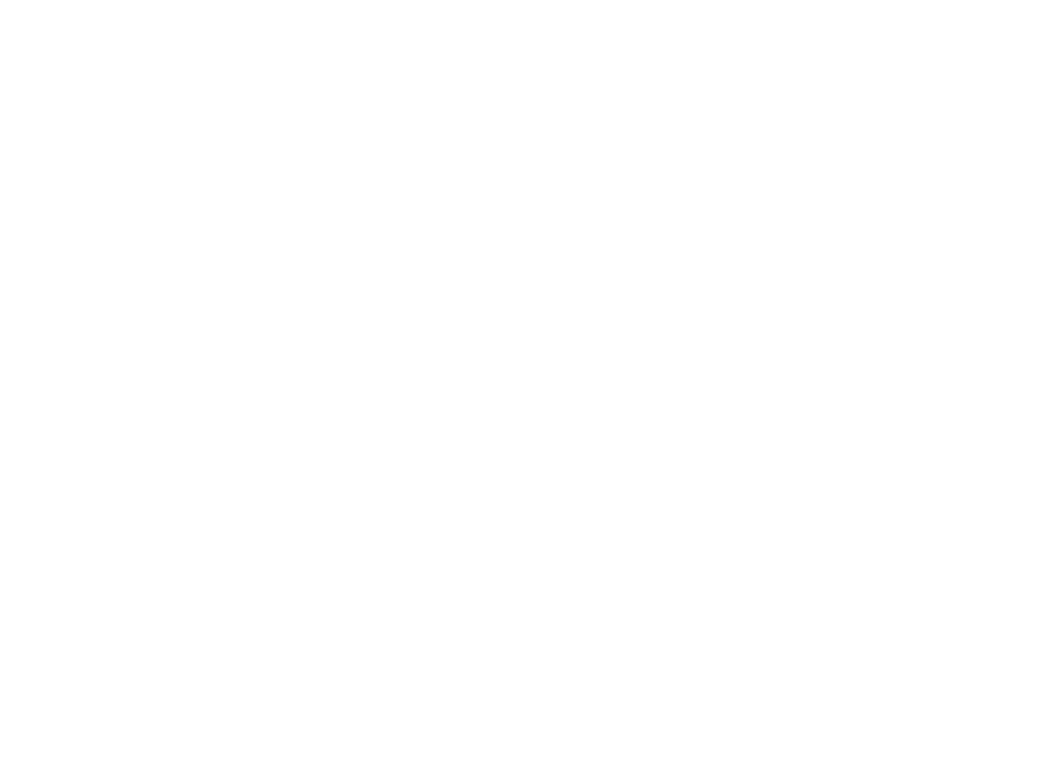
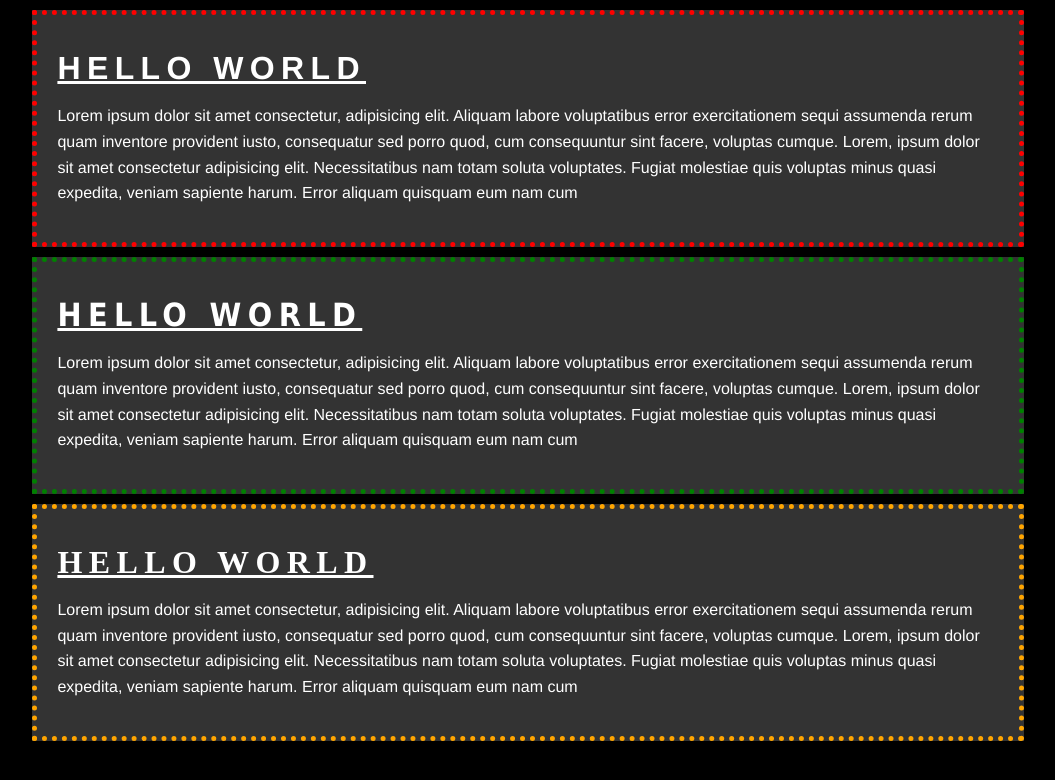
Before and after one commit to iamshashanksharma/css-practice, a plain HTML site: page index.html in a window 1280 px wide. Shown: the whole page, without its empty margins (112-1167 px from the left). Drawn offline with Linux system fonts and the light colour scheme.

Commit message:
Added different css properties like text-decoration etc

```diff
--- a/index.html
+++ b/index.html
@@ -4,8 +4,28 @@
     <meta charset="UTF-8">
     <meta name="viewport" content="width=device-width, initial-scale=1.0">
     <title>Document</title>
+    <link rel="stylesheet" href="styles.css">
 </head>
 <body>
-
+    <div class="container">
+    <div class="box1">
+    <h1>Hello world</h1>
+    <p>Lorem ipsum dolor sit amet consectetur, adipisicing elit. Aliquam labore voluptatibus error exercitationem sequi assumenda rerum quam inventore provident iusto, consequatur sed porro quod, cum consequuntur sint facere, voluptas cumque.
+        Lorem, ipsum dolor sit amet consectetur adipisicing elit. Necessitatibus nam totam soluta voluptates. Fugiat molestiae quis voluptas minus quasi expedita, veniam sapiente harum. Error aliquam quisquam eum nam cum
+    </p>
+    </div>
+    <div class="box2">
+        <h1>Hello world</h1>
+        <p>Lorem ipsum dolor sit amet consectetur, adipisicing elit. Aliquam labore voluptatibus error exercitationem sequi assumenda rerum quam inventore provident iusto, consequatur sed porro quod, cum consequuntur sint facere, voluptas cumque.
+            Lorem, ipsum dolor sit amet consectetur adipisicing elit. Necessitatibus nam totam soluta voluptates. Fugiat molestiae quis voluptas minus quasi expedita, veniam sapiente harum. Error aliquam quisquam eum nam cum
+        </p>
+    </div>
+    <div class="box3">
+        <h1>Hello world</h1>
+        <p>Lorem ipsum dolor sit amet consectetur, adipisicing elit. Aliquam labore voluptatibus error exercitationem sequi assumenda rerum quam inventore provident iusto, consequatur sed porro quod, cum consequuntur sint facere, voluptas cumque.
+                Lorem, ipsum dolor sit amet consectetur adipisicing elit. Necessitatibus nam totam soluta voluptates. Fugiat molestiae quis voluptas minus quasi expedita, veniam sapiente harum. Error aliquam quisquam eum nam cum
+        </p>
+    </div>
+    </div>
 </body>
 </html>
--- a/styles.css
+++ b/styles.css
@@ -0,0 +1,64 @@
+body{
+    background-color:#000000; /* hex value */
+    color:white;
+    font-family:'Helvetica';
+    font-size: 16px;
+    font-weight: normal;
+    line-height: 1.6em;
+
+}
+
+.box1{
+    background-color:#333333;
+    border-top: 5px red;
+    border-right: 5px red;
+    border-bottom: 5px red;
+    border-left: 5px red;
+    border-style: dotted;
+    padding-top: 20px;
+    padding-right: 20px;
+    padding-bottom: 20px;
+    padding-left: 20px;
+    margin: 10px 10px 10px 10px;
+}
+
+.box2{
+    background-color:#333333;
+    border:5px green;
+    border-style:dotted;
+    padding:20px;
+    margin:10px;
+
+}
+.box3{
+    background-color: #333333;
+    border:5px orange;
+    border-style: dotted;
+    padding: 20px;
+    margin:10px;
+}
+.container{
+    width:80%;
+    margin:auto;
+}
+.box1 h1{
+    font-weight: 800;
+    font-family:'Franklin Gothic Medium', 'Arial Narrow', Arial, sans-serif;
+    text-decoration: underline;
+    text-transform: uppercase;
+    letter-spacing: 0.2em;
+}
+.box2 h1{
+    font-weight: 800;
+    font-family:'Tahoma';
+    text-decoration: underline;
+    text-transform: uppercase;
+    letter-spacing: 0.2em;
+}
+.box3 h1{
+    font-weight: 800;
+    font-family:'sans-serif';
+    text-decoration: underline;
+    text-transform: uppercase;
+    letter-spacing: 0.2em;
+}
```
